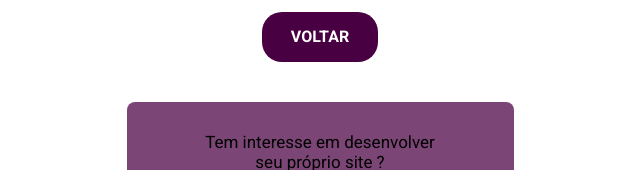
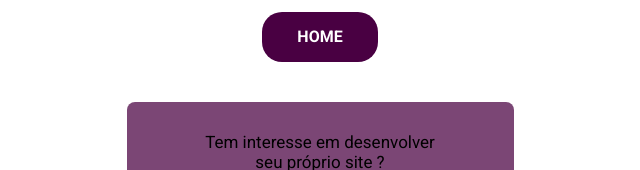
Before and after one commit to dev-valle/skinka-wellington-valim, a plain HTML site: page index.html in a window 1280 px wide. Shown: the part 1050-1220 px from the top of the page, 320-960 px from the left. Drawn offline with Linux system fonts and the light colour scheme.

Commit message:
Update index.html

```diff
--- a/index.html
+++ b/index.html
@@ -69,7 +69,7 @@
             <a class="voltar" href="https://dev-valle.github.io/ipa-wellington-valim/">◀</a>
             <a class="voltar" href="https://dev-valle.github.io/vendedor-wellington-valim/">▶</a>
         </div>
-        <a class="voltar" href="https://dev-valle.github.io/vendedor-wellington-valim/">Voltar</a>
+        <a class="voltar" href="https://dev-valle.github.io/vendedor-wellington-valim/">Home</a>
         <footer>
 
                 <span>Tem interesse em desenvolver <br> seu próprio site ?
```
